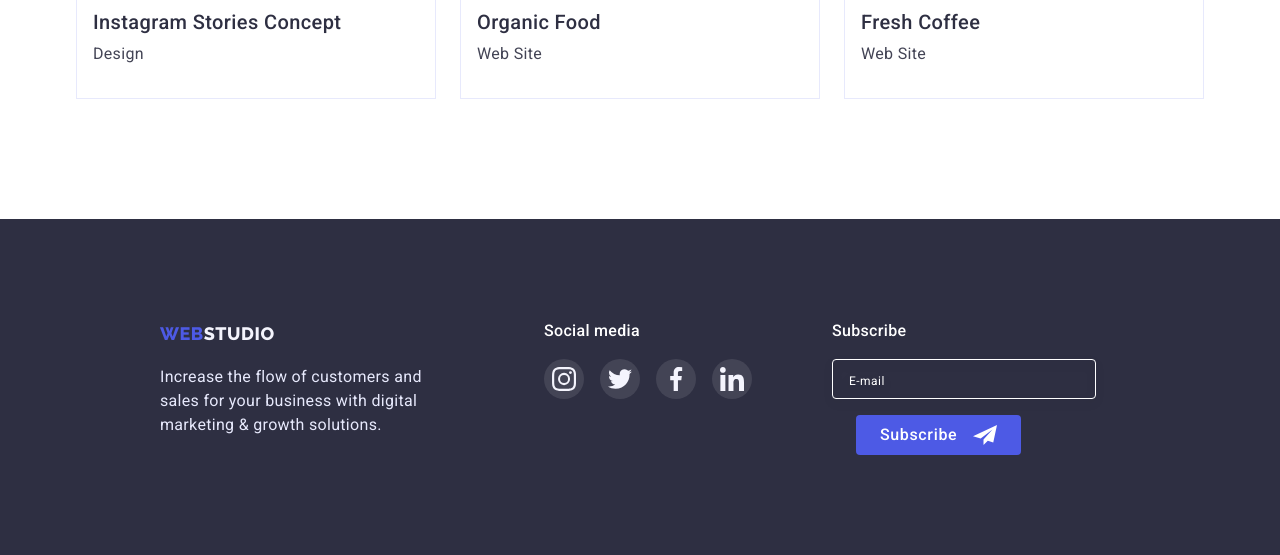
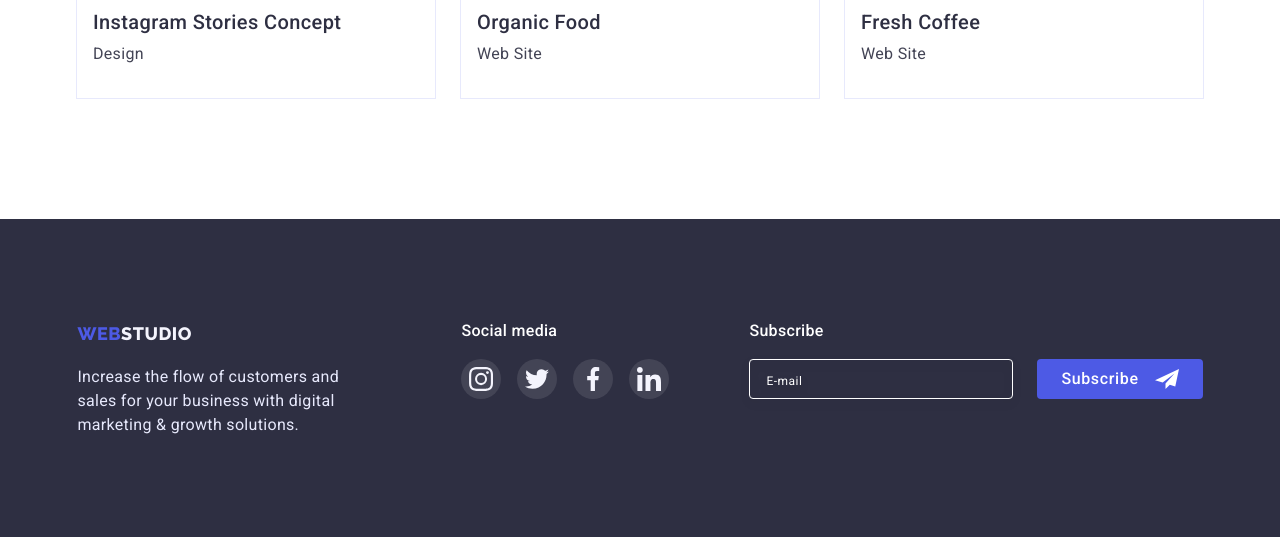
Before and after one commit to NavrA82/goit-markup-hw-06, a plain HTML site: page portfolio.html in a window 1280 px wide. Shown: the part 1551-2106 px from the top of the page. Drawn offline with nearby package versions, Linux system fonts and the light colour scheme.

Commit message:
footer-portfolio

```diff
--- a/portfolio.html
+++ b/portfolio.html
@@ -261,13 +261,12 @@
           </ul>
         </div>
         <form class="footer-subscribe">
-          <label class="footer-label">
-            <span class="footer-subtitle">Subscribe</span>
-            <input class="footer-label-input" type="email" minLength="4" maxLength="50" name="user_email_subscribe"
-              placeholder="E-mail" required>
-          </label>
+          <label class="visually-hidden" for="user-email">Enter email to subscribe</label>
+          <h4 class="footer-subtitle">Subscribe</h4>
           <div class="footer-wrapper-btn">
-            <button type="submit" class="footer-subscribe-btn btn"><span class="footer-btn-text">Subscribe</span>
+            <input class="footer-label-input" id="user-email" type="email" minLength="4" maxLength="50"
+              name="user_email_subscribe" placeholder="E-mail" required>
+            <button class="footer-subscribe-btn btn" type="submit"><span class="footer-btn-text">Subscribe</span>
               <svg class="footer-subscribe-icon" width="24" height="24">
                 <use class="footer-subscribe-icon-btn" href="./images/icons.svg#icon-frame-footer-button"></use>
               </svg>
```
